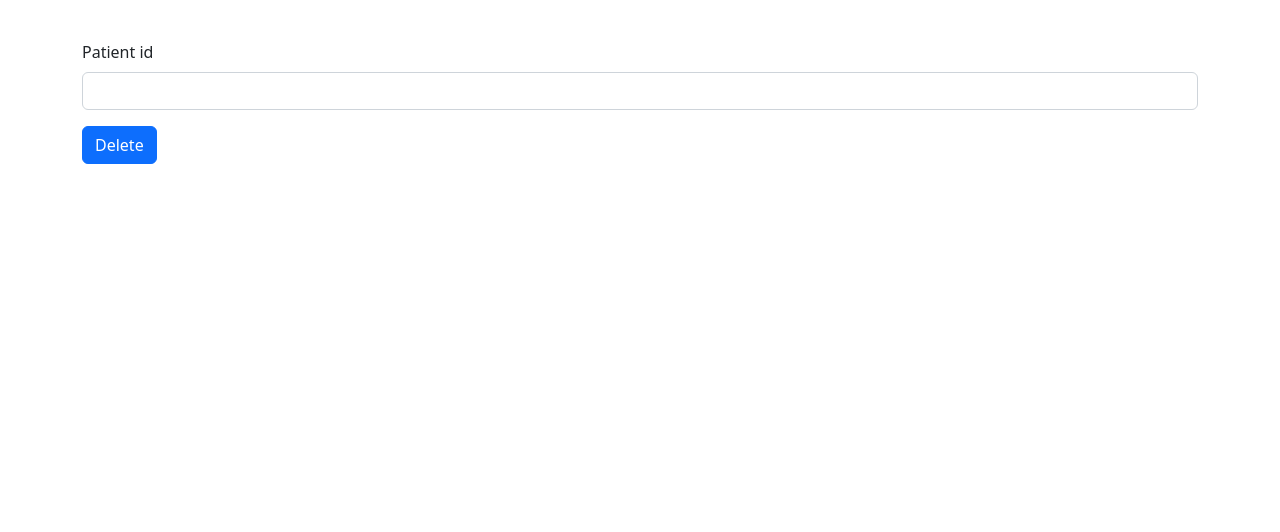
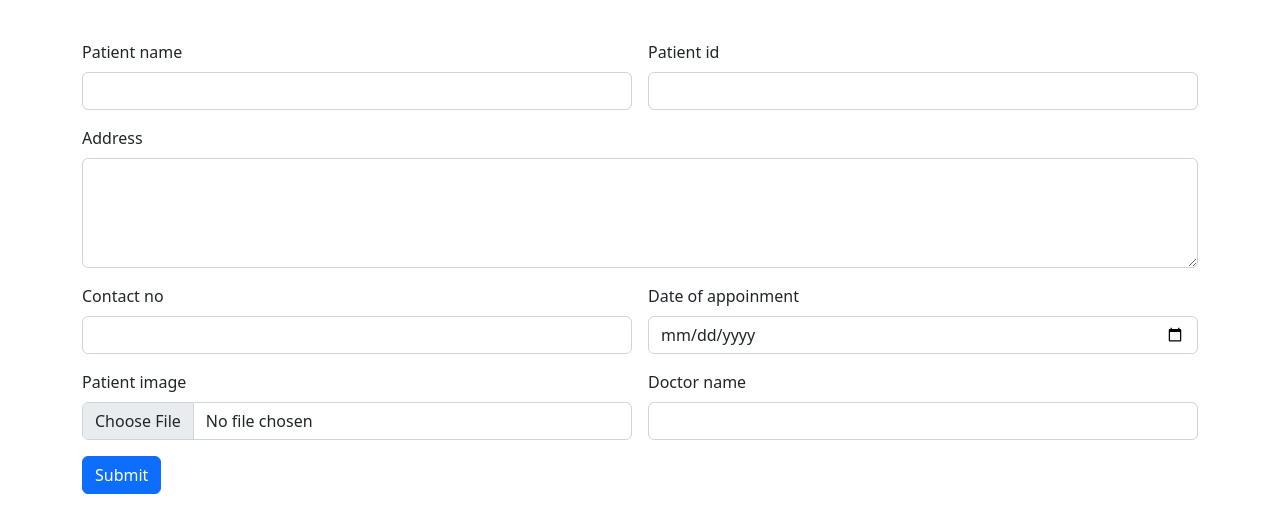
Before and after one commit to sufailbadushat/hostpital-angular-app, an Angular app: page / in a window 1280 px wide. Shown: the top 532 px of the page. Built offline with nearby package versions, Linux system fonts and the light colour scheme.

Commit message:
router added

```diff
--- a/src/app/app.component.html
+++ b/src/app/app.component.html
@@ -1 +1 @@
-<app-patient-delete></app-patient-delete>
+<router-outlet></router-outlet>
--- a/src/app/app.module.ts
+++ b/src/app/app.module.ts
@@ -1,10 +1,29 @@
 import { NgModule } from '@angular/core';
 import { BrowserModule } from '@angular/platform-browser';
+
+
 
 import { AppComponent } from './app.component';
 import { PatientEntryComponent } from './patient-entry/patient-entry.component';
 import { PatientSearchComponent } from './patient-search/patient-search.component';
 import { PatientDeleteComponent } from './patient-delete/patient-delete.component';
+import { RouterModule, Routes } from '@angular/router';
+
+const myRoute:Routes=
+[
+  {
+    path:"",
+    component:PatientEntryComponent
+  },
+  {
+    path:"search",
+    component:PatientSearchComponent
+  },
+  {
+    path:"delete",
+    component:PatientDeleteComponent
+  }
+]
 
 @NgModule({
   declarations: [
@@ -14,8 +33,11 @@ import { PatientDeleteComponent } from './patient-delete/patient-delete.componen
     PatientDeleteComponent
   ],
   imports: [
-    BrowserModule
+    BrowserModule,
+
+    RouterModule.forRoot(myRoute)
   ],
+
   providers: [],
   bootstrap: [AppComponent]
 })
```
